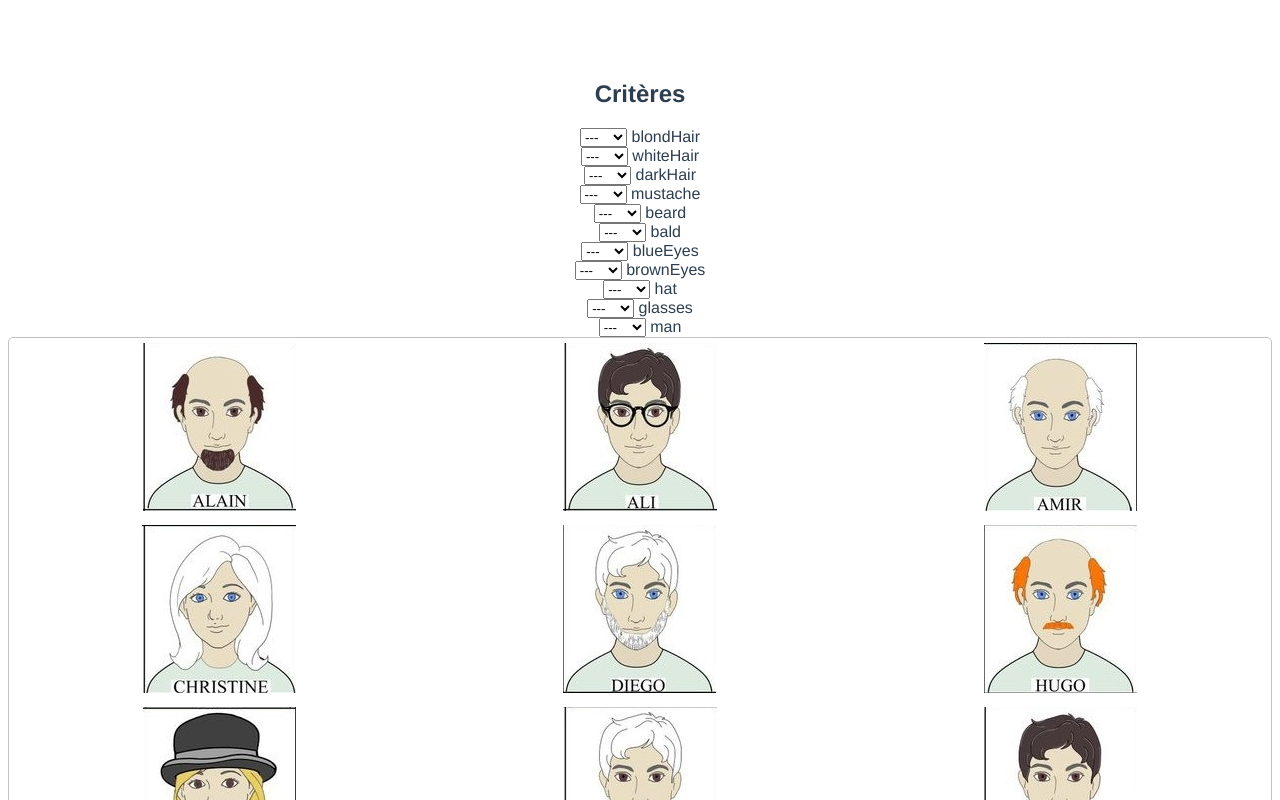
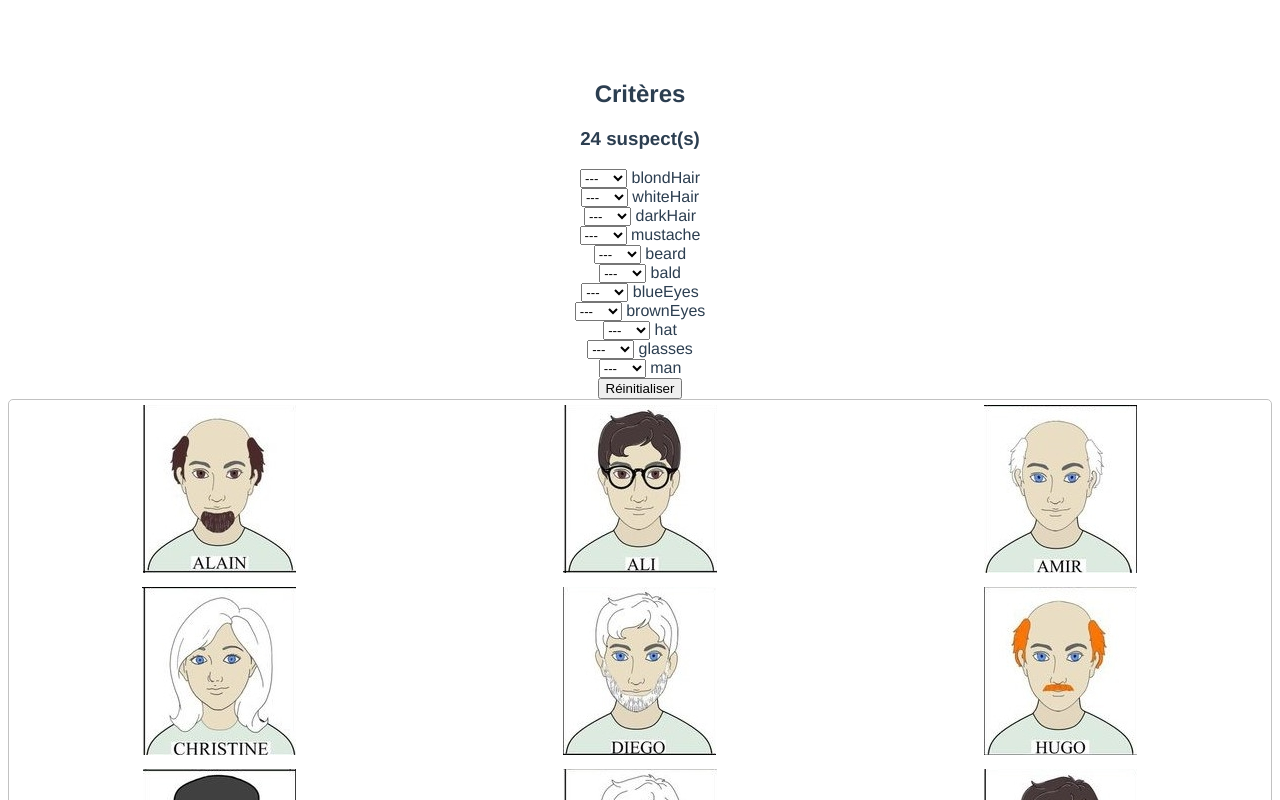
Before and after one commit to gor-arnaud/qui-est-ce-vue, a Vue app: page / in a window 1280 px wide. Shown: the top 800 px of the page. Built offline with nearby package versions, Linux system fonts and the light colour scheme.

Commit message:
Affichage solution

```diff
--- a/src/App.vue
+++ b/src/App.vue
@@ -2,6 +2,8 @@
   <div class="board">
     <div class="criteria">
       <h2>Critères</h2>
+      <h3 v-if="filteredPersons.length === 1">C'est&nbsp;{{ filteredPersons[0].id }}!!!</h3>
+      <h3 v-else>{{ filteredPersons.length }}&nbsp;suspect(s)</h3>
       <div class="criteriaList">
         <div v-for="criterion in criteria" :key="criterion">
           <select v-model="criterion.value">
@@ -14,6 +16,9 @@
             </option>
           </select>
           {{ criterion.id }}
+        </div>
+        <div>
+          <button @click="resetCriteria">Réinitialiser</button>
         </div>
       </div>
     </div>
@@ -62,7 +67,13 @@ export default {
       });
     },
   },
-  components: {},
+  methods: {
+    resetCriteria() {
+      this.criteria.forEach(c => {
+        c.value = null;
+      });
+    }
+  },
   mounted() {
     this.criteria = Object.keys(persons[0])
       .filter((key) => key !== "id")
```
